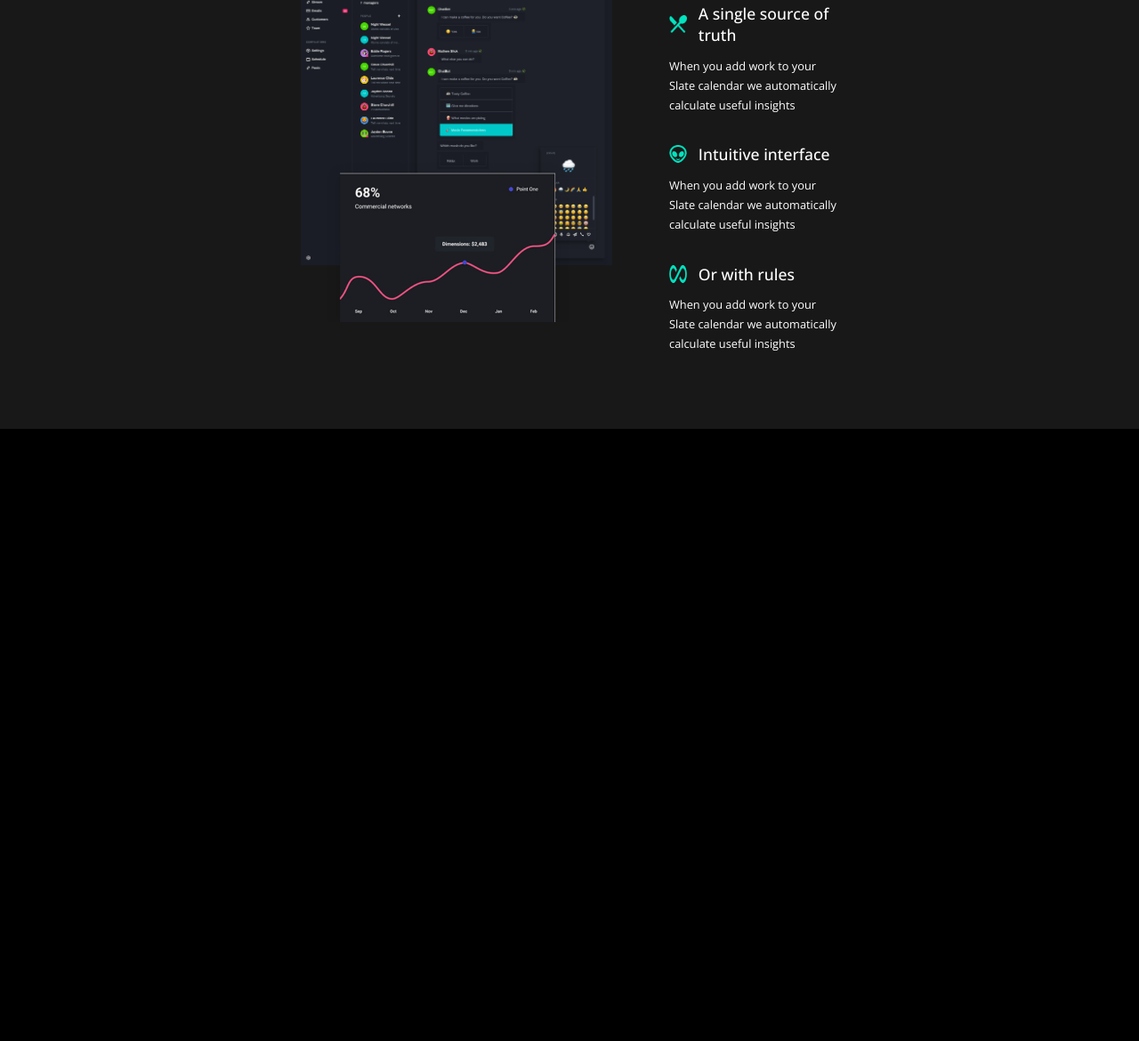
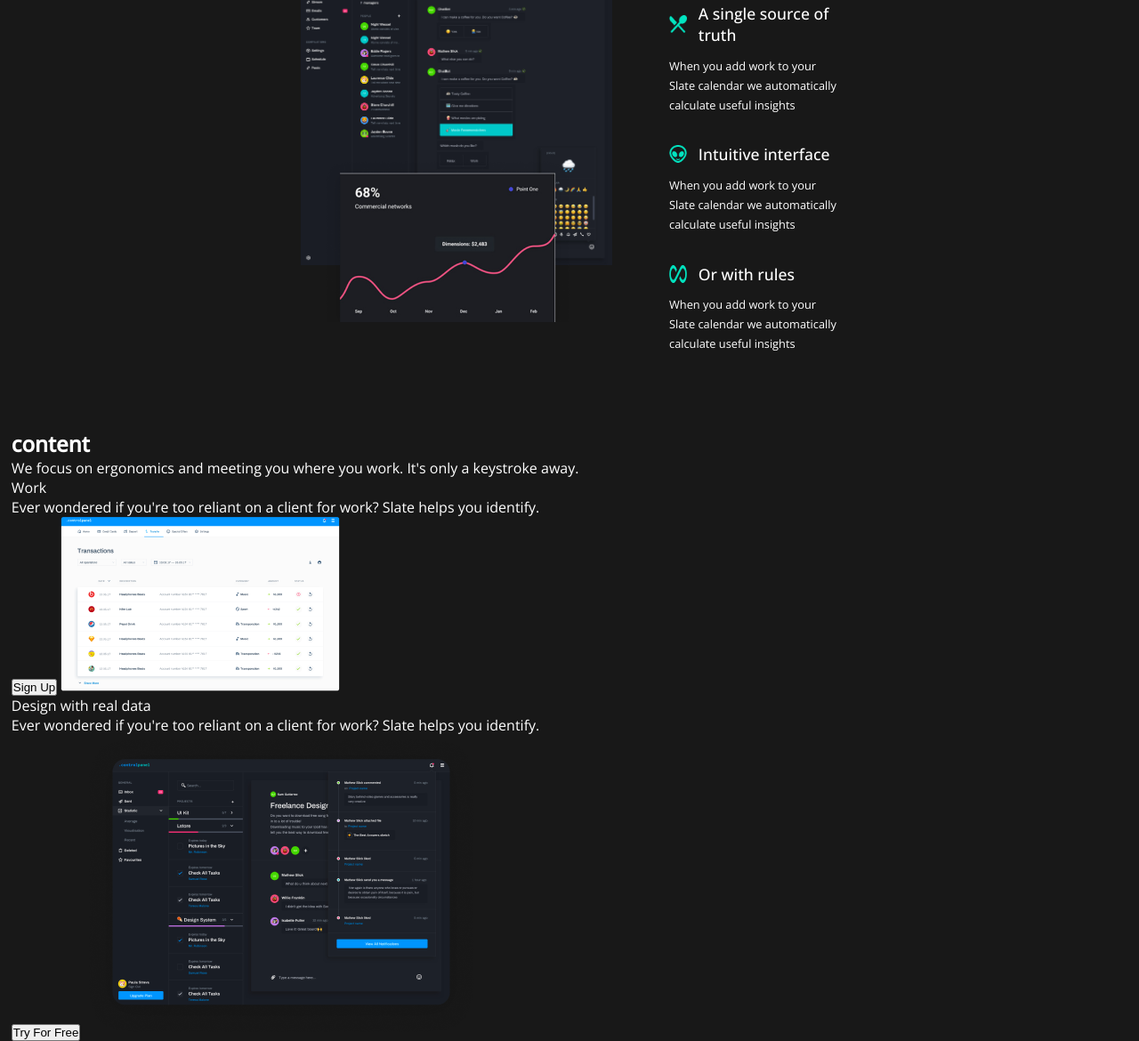
Before and after one commit to adii1203/figland-landing-page, a website: page index.html in a window 1280 px wide. Shown: the part 1613-2783 px from the top of the page at 89% size. Before the commit the page ends 2095 px from the top, so only its background shows below. Drawn offline with nearby package versions, Linux system fonts and the light colour scheme.

Commit message:
content section

```diff
--- a/index.html
+++ b/index.html
@@ -85,6 +85,26 @@
                 </div>
             </div>
         </div>
+        <div class="contents">
+            <div class="content-head">
+                <h2>content</h2>
+                <p>We focus on ergonomics and meeting you where you work. It's only a keystroke away.</p>
+            </div>
+            <div class="content-body">
+                <div class="left">
+                    <p>Work</p>
+                    <p>Ever wondered if you're too reliant on a client for work? Slate helps you identify.</p>
+                    <button>Sign Up</button>
+                    <img src="assets/content-white.png" alt="">
+                </div>
+                <div class="right">
+                    <p>Design with real data</p>
+                    <p>Ever wondered if you're too reliant on a client for work? Slate helps you identify.</p>
+                    <button>Try For Free</button>
+                    <img src="assets/content-dark.png" alt="">
+                </div>
+            </div>
+        </div>
     </div>
     <script src="https://cdnjs.cloudflare.com/ajax/libs/gsap/3.11.5/gsap.min.js" integrity="sha512-cOH8ndwGgPo+K7pTvMrqYbmI8u8k6Sho3js0gOqVWTmQMlLIi6TbqGWRTpf1ga8ci9H3iPsvDLr4X7xwhC/+DQ==" crossorigin="anonymous" referrerpolicy="no-referrer"></script>
     <script src="https://cdnjs.cloudflare.com/ajax/libs/gsap/3.11.5/ScrollTrigger.min.js" integrity="sha512-AMl4wfwAmDM1lsQvVBBRHYENn1FR8cfOTpt8QVbb/P55mYOdahHD4LmHM1W55pNe3j/3od8ELzPf/8eNkkjISQ==" crossorigin="anonymous" referrerpolicy="no-referrer"></script>
```
Also changed, not shown: assets/content-dark.png (added), assets/content-white.png (added).
